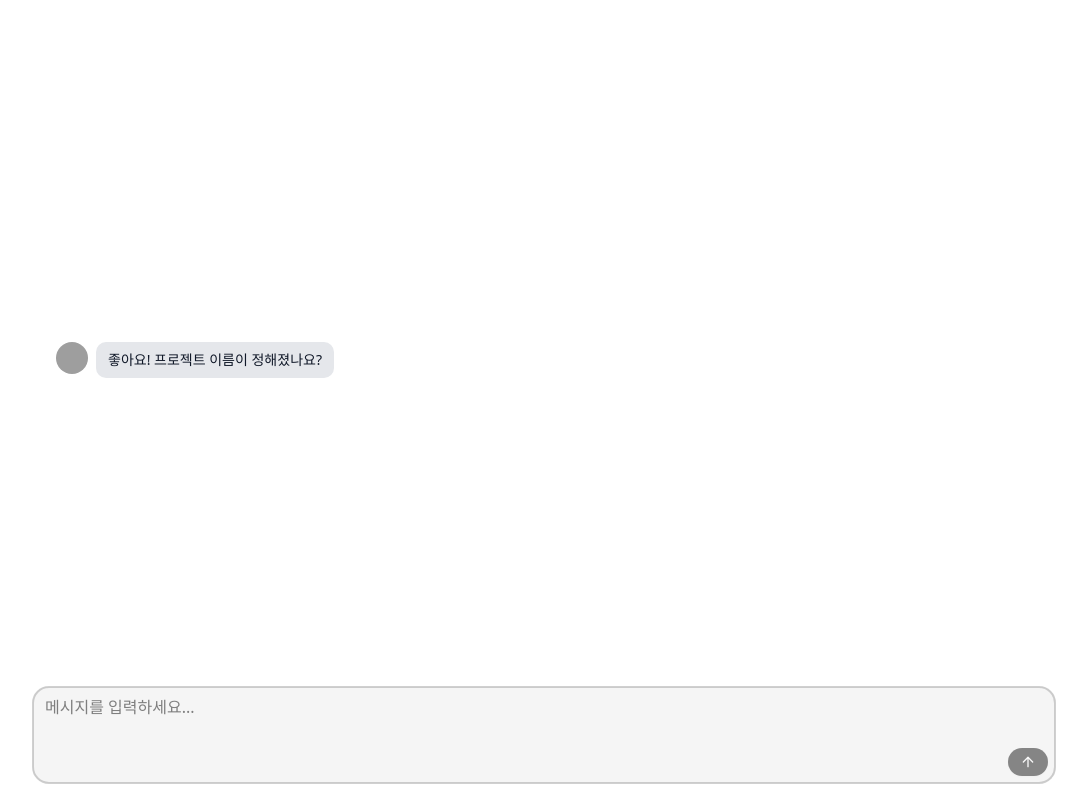
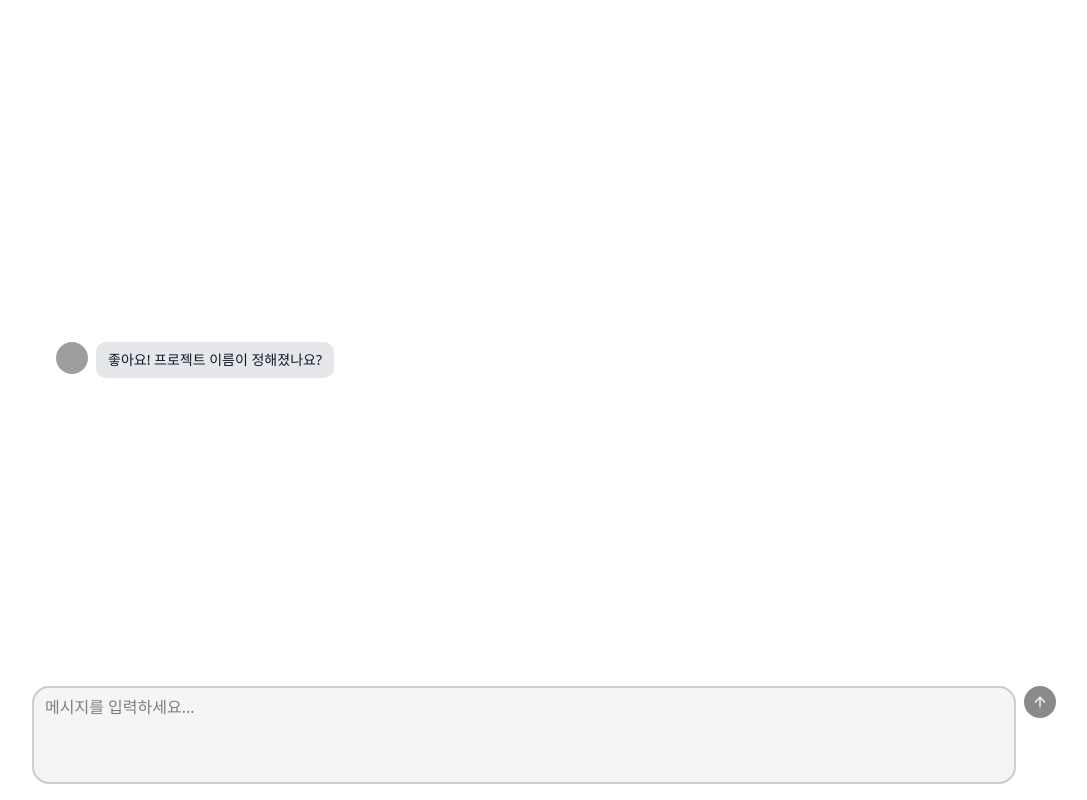
Before and after one commit to Starmix-ajou/checkmate-frontend, a Next.js app: page /projects/new in a window 1280 px wide. Both pictures are taken after typing "Sample" into the empty fields and a click on the button "다음". Shown: the whole page, without its empty margins (96-1183 px from the left). Built offline with nearby package versions, Linux system fonts and the light colour scheme; no server answers; grey boxes are pictures that could not be loaded.

Commit message:
design: textarea 스타일 개선 (CM-41)

```diff
--- a/components/project/new/ChatPhase.tsx
+++ b/components/project/new/ChatPhase.tsx
@@ -1,7 +1,6 @@
 import { useState } from 'react'
 import { Avatar, AvatarImage, AvatarFallback } from '@/components/ui/avatar'
 import { Input } from '@/components/ui/input'
-import { TextField } from '@/components/ui/text-field'
 import { FileUpload } from '@/components/ui/file-upload'
 import { Button } from '@/components/ui/button'
 import { phases } from '@/components/project/new/phases'
@@ -82,13 +81,13 @@ export default function ChatPhase({ phase, onNext }: ChatPhaseProps) {
 
   const renderInput = () => {
     const renderSendButton = () => (
-      <div className="absolute bottom-0 right-0 p-2">
+      <div>
         <Button
           onClick={handleSendMessage}
-          className="bg-primary text-primary-foreground hover:bg-primary/90 rounded-full p-1.5 h-fit"
+          className="bg-primary text-primary-foreground hover:bg-primary/90 rounded-full w-8 h-8 flex items-center justify-center"
           disabled={!input.trim() && !dateRange && !file && !skipFile}
         >
-          <ArrowUp className="h-4 w-4" />
+          <ArrowUp className="h-6 w-6" />
         </Button>
       </div>
     )
@@ -96,7 +95,7 @@ export default function ChatPhase({ phase, onNext }: ChatPhaseProps) {
     switch (phase.inputType) {
       case 'number':
         return (
-          <div className="relative flex-1">
+          <div className="relative flex-1 flex gap-2">
             <Input
               type="number"
               value={input}
@@ -109,14 +108,14 @@ export default function ChatPhase({ phase, onNext }: ChatPhaseProps) {
         )
       case 'dateRange':
         return (
-          <div className="relative flex-1">
+          <div className="relative flex-1 flex gap-2">
             <Popover>
               <PopoverTrigger asChild>
                 <Button
                   id="date"
                   variant="outline"
                   className={cn(
-                    'w-full justify-start text-left font-normal',
+                    'flex-1 justify-start text-left font-normal',
                     !dateRange && 'text-muted-foreground'
                   )}
                 >
@@ -151,7 +150,7 @@ export default function ChatPhase({ phase, onNext }: ChatPhaseProps) {
         )
       case 'file':
         return (
-          <div className="relative flex-1">
+          <div className="relative flex-1 flex gap-2">
             <FileUpload
               value={file}
               skip={skipFile}
@@ -165,12 +164,12 @@ export default function ChatPhase({ phase, onNext }: ChatPhaseProps) {
         )
       default:
         return (
-          <div className="relative flex-1">
+          <div className="relative flex gap-2 flex-1">
             <textarea
               value={input}
               onChange={(e) => setInput(e.target.value)}
               placeholder="메시지를 입력하세요..."
-              className="flex w-full border border-input px-3 py-2 rounded-2xl bg-muted resize-none min-h-[24px] max-h-[calc(75dvh)] pb-10"
+              className="flex-1 border border-input px-3 py-2 rounded-2xl bg-muted resize-none min-h-[24px] max-h-[calc(75dvh)] pb-10"
               rows={2}
               autoFocus
             />
--- a/components/ui/file-upload.tsx
+++ b/components/ui/file-upload.tsx
@@ -1,10 +1,10 @@
-"use client"
+'use client'
 
-import * as React from "react"
-import { cn } from "@/lib/utils"
-import { Button } from "@/components/ui/button"
-import { Upload, X, Check } from "lucide-react"
-import { Checkbox } from "@/components/ui/checkbox"
+import * as React from 'react'
+import { cn } from '@/lib/utils'
+import { Button } from '@/components/ui/button'
+import { Upload, X, Check } from 'lucide-react'
+import { Checkbox } from '@/components/ui/checkbox'
 
 export interface FileUploadProps {
   onFileChange?: (file: File | null) => void
@@ -16,7 +16,10 @@ export interface FileUploadProps {
 }
 
 const FileUpload = React.forwardRef<HTMLInputElement, FileUploadProps>(
-  ({ className, onFileChange, onSkipChange, value, skip, accept, ...props }, ref) => {
+  (
+    { className, onFileChange, onSkipChange, value, skip, accept, ...props },
+    _ref
+  ) => {
     const [file, setFile] = React.useState<File | null>(value || null)
     const [isDragging, setIsDragging] = React.useState(false)
 
@@ -50,22 +53,22 @@ const FileUpload = React.forwardRef<HTMLInputElement, FileUploadProps>(
     }
 
     return (
-      <div className="space-y-4">
+      <div className="flex-1 space-y-4">
         <div
           className={cn(
-            "flex min-h-[120px] w-full flex-col items-center justify-center rounded-lg border-2 border-dashed p-6 transition-colors",
+            'flex min-h-[120px] w-full flex-col items-center justify-center rounded-lg border-2 border-dashed p-6 transition-colors',
             isDragging
-              ? "border-primary bg-primary/10"
-              : "border-muted-foreground/25 hover:border-primary/50",
+              ? 'border-primary bg-primary/10'
+              : 'border-muted-foreground/25 hover:border-primary/50',
             className
           )}
           onDragOver={handleDragOver}
           onDragLeave={handleDragLeave}
           onDrop={handleDrop}
           onClick={() => {
-            const input = document.createElement("input")
-            input.type = "file"
-            input.accept = accept || "*/*"
+            const input = document.createElement('input')
+            input.type = 'file'
+            input.accept = accept || '*/*'
             input.onchange = (e) => {
               const target = e.target as HTMLInputElement
               handleFileChange(target.files?.[0] || null)
@@ -120,6 +123,6 @@ const FileUpload = React.forwardRef<HTMLInputElement, FileUploadProps>(
     )
   }
 )
-FileUpload.displayName = "FileUpload"
+FileUpload.displayName = 'FileUpload'
 
 export { FileUpload }
```
